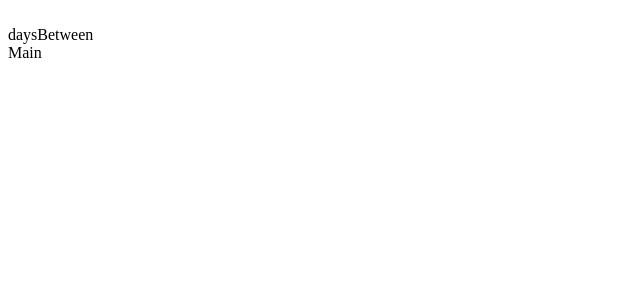
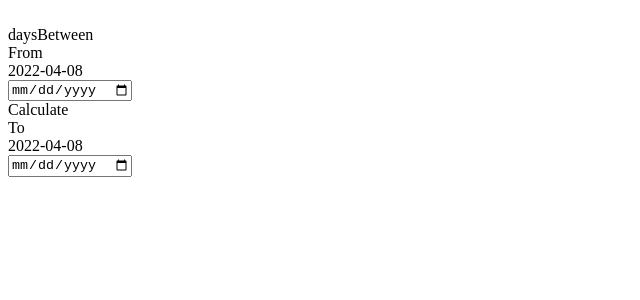
Before and after one commit to OscarGomezL/daysBetween, a Next.js app: page / in a window 1280 px wide. Shown: the top 300 px of the page, without its empty margins (0-640 px from the left). Built offline with nearby package versions, Linux system fonts and the light colour scheme.

Commit message:
[ADD] components imported to main

```diff
--- a/components/main.jsx
+++ b/components/main.jsx
@@ -1,5 +1,16 @@
+import { useState } from "react"
+import From from '../components/select_dates/from'
+import To from '../components/select_dates/to'
+import Calculate from "./calculate"
+
 export default function Main() {
+	const [from,setFrom] = useState()
+	const [to,setTo] = useState()
 	return (
-		<main>Main</main>
+		<main>
+			<From/>
+			<Calculate/>
+			<To/>
+		</main>
 	)
 }
```
